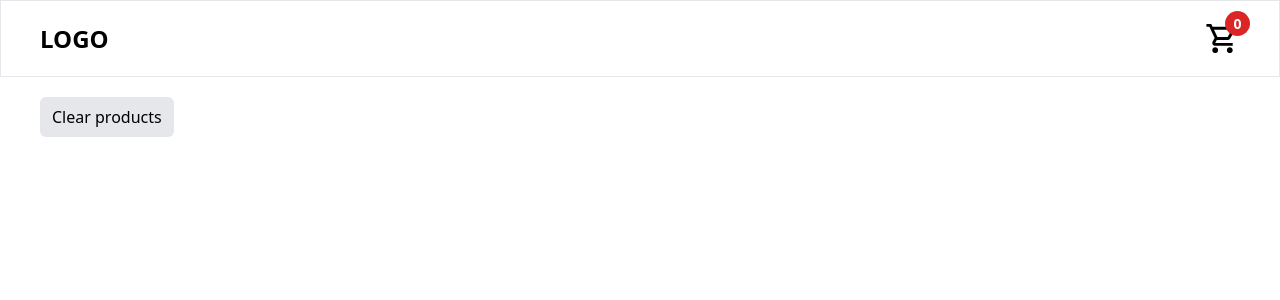
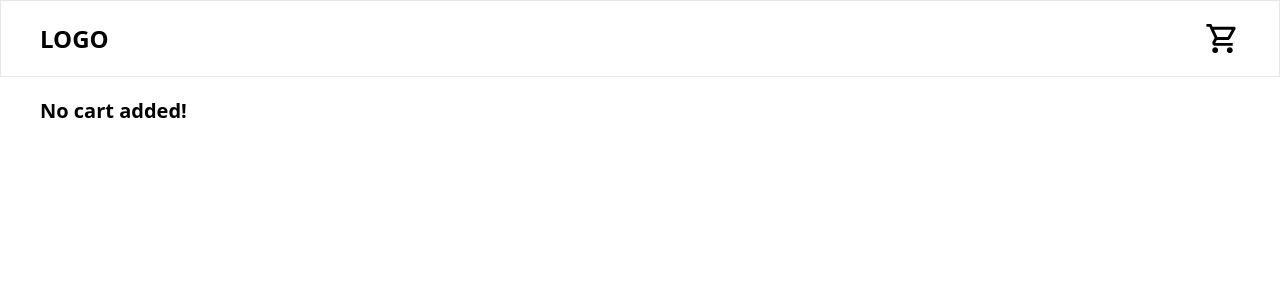
Before and after one commit to sohunz/shopping-cart, a React (Vite) app: page / in a window 1280 px wide. Both pictures are taken after a click on the button "Clear products". Shown: the top 300 px of the page. Built offline with nearby package versions, Linux system fonts and the light colour scheme.

Commit message:
condition render on noti and carts item

```diff
--- a/src/components/Navbar.tsx
+++ b/src/components/Navbar.tsx
@@ -5,7 +5,7 @@ import { RootState } from "../store/store";
 const Navbar = () => {
     const cardCouter = useSelector((state: RootState) => state.addCart.total);
 
-    // console.log(cardCouter);
+    console.log(cardCouter);
 
     return (
         <div className="w-full border">
@@ -14,11 +14,13 @@ const Navbar = () => {
                     <p className="text-2xl font-semibold">LOGO</p>
                     <div className="relative">
                         <MdOutlineLocalGroceryStore size={35} />
-                        <div className="absolute top-[-10px] right-[-10px] bg-red-600 w-[25px] h-[25px] rounded-full flex items-center justify-center">
-                            <p className="text-sm font-semibold text-white">
-                                {cardCouter}
-                            </p>
-                        </div>
+                        {cardCouter > 0 ? (
+                            <div className="absolute top-[-10px] right-[-10px] bg-red-600 w-[25px] h-[25px] rounded-full flex items-center justify-center">
+                                <p className="text-sm font-semibold text-white">
+                                    {cardCouter}
+                                </p>
+                            </div>
+                        ) : null}
                     </div>
                 </div>
             </div>
--- a/src/features/ProductPreview.tsx
+++ b/src/features/ProductPreview.tsx
@@ -13,6 +13,8 @@ const ProductPreview = () => {
     };
 
     return (
+        <div>
+            {products.length > 0 ? (
                 <div className="max-w-[1200px] mx-auto mt-5">
                     <button
                         className="bg-gray-200 px-3 py-2 rounded-md mb-5"
@@ -30,6 +32,12 @@ const ProductPreview = () => {
                         })}
                     </div>
                 </div>
+            ) : (
+                <div className="max-w-[1200px] mx-auto mt-5">
+                    <p className="text-xl font-semibold">No cart added!</p>
+                </div>
+            )}
+        </div>
     );
 };
 
```
Lines whose indentation alone changed are shown as unchanged.
